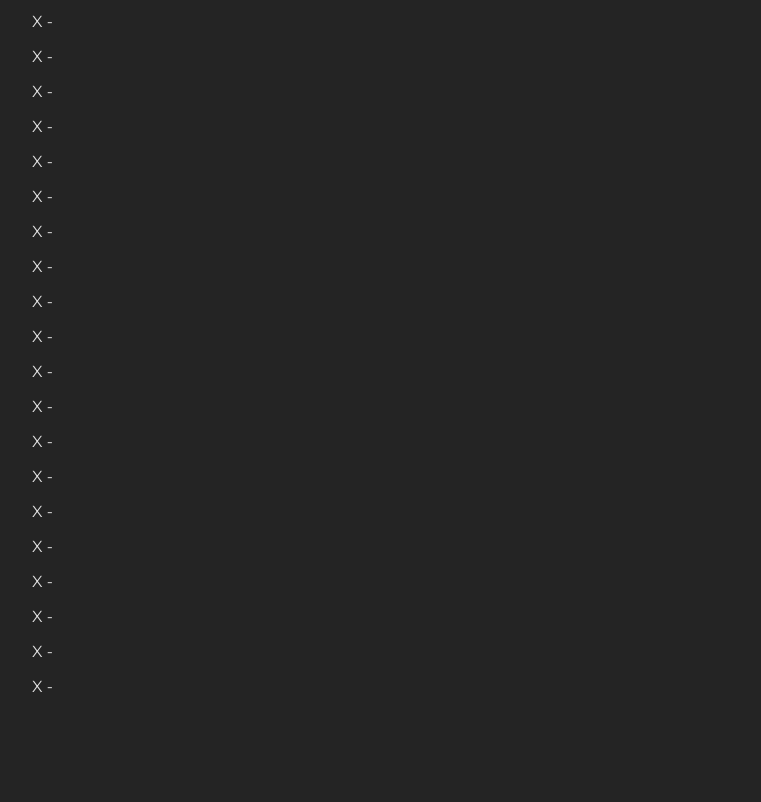
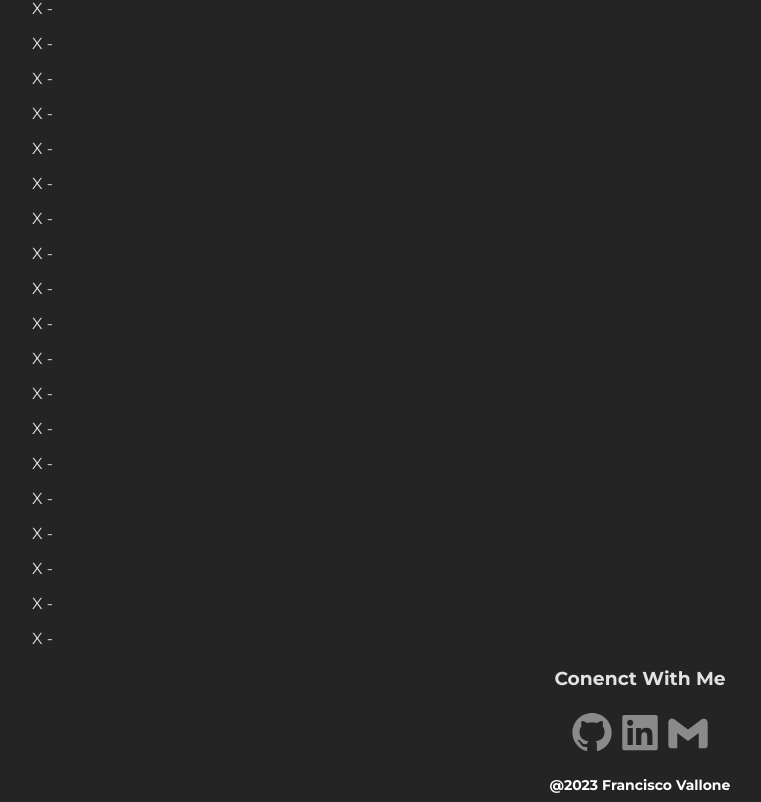
Before and after one commit to PANCHOv96/BoomMines, a React (Vite) app: page / in a window 1280 px wide. Shown: the part 668-1470 px from the top of the page, without its empty margins (0-761 px from the left). Before the commit the page ends 1380 px from the top, so only its background shows below. Built offline with nearby package versions, Linux system fonts and the light colour scheme.

Commit message:
se añade el footer a la aplicacion con sus estilos de css

```diff
--- a/src/App.css
+++ b/src/App.css
@@ -28,12 +28,24 @@ nav h1{
     justify-content: center;
     align-items: center;
 }
+/* GRID */
+.grid{
+    display: grid;
+    gap: 0.3rem;
+}
+.grid-5{
+    grid-template-columns: repeat(5,1fr);
+}
+.pos-2{
+    grid-row: 2;
+}
 /* CONFIG BOARD */
 .ConfigBoard p{
     color: #FFF;
     font-size: 2rem;
     font-weight: 300;
     text-align: center;
+    margin: 1rem 0;
 }
 .ConfigBoard p span{
     font-size: 1rem;
@@ -45,7 +57,7 @@ nav h1{
     border: 1px solid rgba(147, 172, 211, 0.18);
     background: #0C111E;
     padding: 1rem 0;
-    margin: 1rem 0;
+    margin: 0.5rem 0;
     line-height: normal;
     text-align: center;
     font-style: normal;
@@ -66,12 +78,47 @@ nav h1{
     font-size: 1.5rem;
 }
 .Input a {
-    color: white;
+    color: #EAEAEA;
     text-decoration: none;
     margin: 0 1rem;
+    box-shadow: 0px 4px 4px 0px rgba(0, 0, 0, 0.25);
 }
 .red{
     background: #D70840;
-    box-shadow: 0px 4px 4px 0px rgba(0, 0, 0, 0.25);
+}
+.white{
+    background-color: #EAEAEA;
+    color: #D70840;
 }
 /* BOARD */
+.imgBoard{
+    width: 100%;
+}
+/* FOOTER */
+.Footer{
+    margin: 0 auto;
+}
+.footer-social{
+    text-align: center;
+    margin: 1rem auto;
+}
+.icons-redes{
+    width: 3rem;
+}
+.designer-developer{
+    color: #FFF;
+    font-style: normal;
+    line-height: normal;
+    display: flex;
+    align-items: center;
+    justify-content: center;
+    flex-direction: column;
+    margin: 0 auto;
+    margin-bottom: 0.5rem;
+    gap: 10px;
+}
+.designer-developer h3{
+    margin: 0 auto;
+    font-size: 0.875rem;
+    font-weight: 700;
+}
--- a/src/App.jsx
+++ b/src/App.jsx
@@ -1,12 +1,14 @@
 import './App.css'
 import Navbar from './components/navbar/navbar'
 import Game from './components/game/game'
+import Footer from './components/Footer/footer'
 
 function App() {
   return (
     <>
       <Navbar/>
       <Game/>
+      <Footer/>
     </>
   )
 }
```
